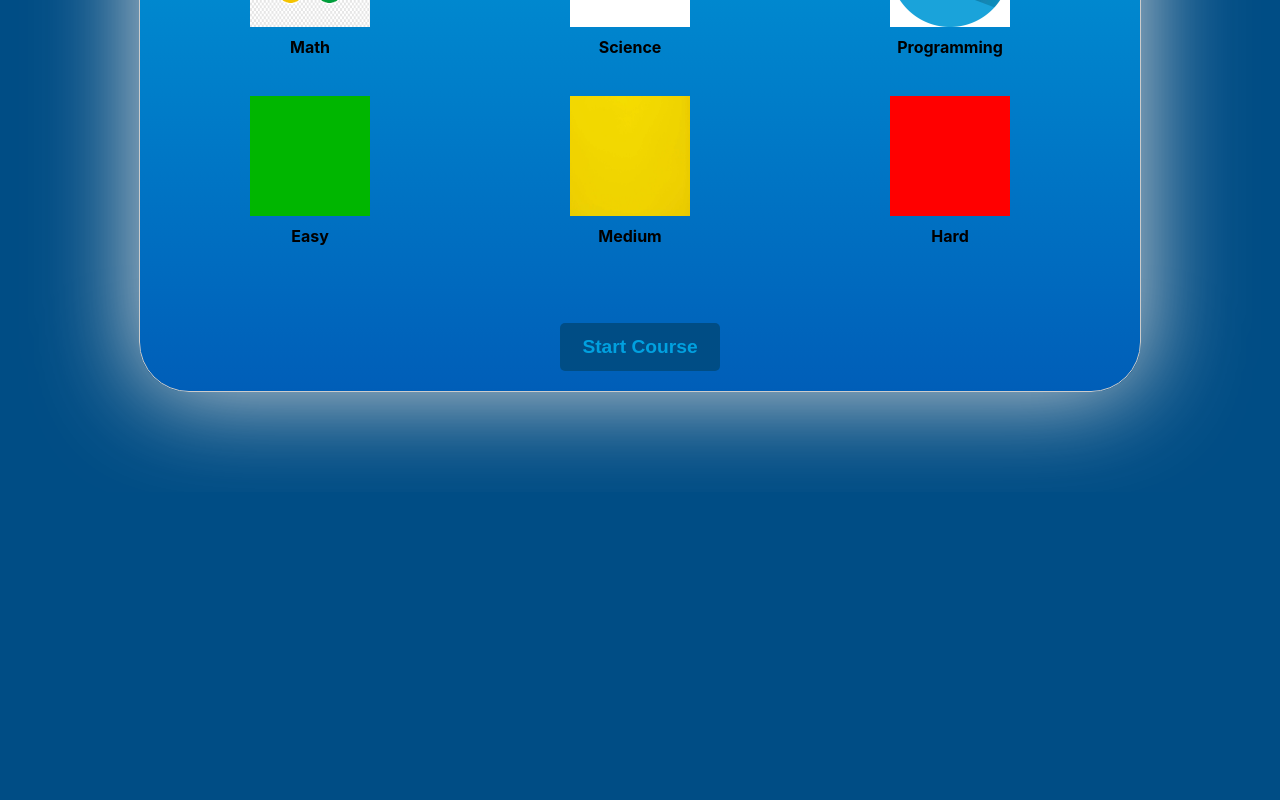
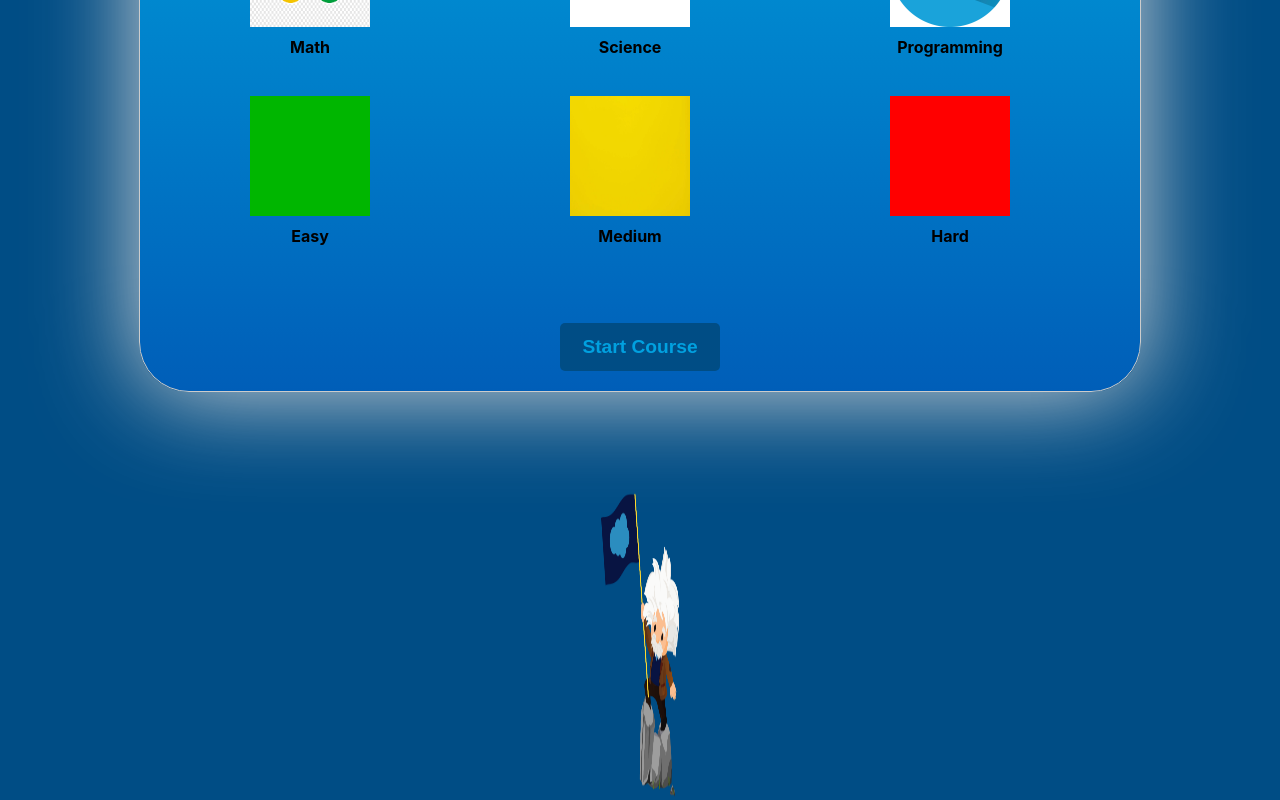
Before and after one commit to FTLRoboForce/FrontEnd, a React (Create React App) app in the folder brainforce-ui/: page /makecourse in a window 1280 px wide. Shown: the part 405-1205 px from the top of the page. Before the commit the page ends 897 px from the top, so only its background shows below. Built offline with nearby package versions, Linux system fonts and the light colour scheme.

Commit message:
make course update

```diff
--- a/brainforce-ui/src/Components/MakeCourse/MakeCourse.css
+++ b/brainforce-ui/src/Components/MakeCourse/MakeCourse.css
@@ -2,7 +2,7 @@
   max-width: 75%;
   margin: 100px auto;
   padding: 20px;
-    background: linear-gradient(#009EDB, #005EB8);
+  background: linear-gradient(#009edb, #005eb8);
   border: 1px solid #ccc;
   border-radius: 50px;
 
@@ -15,7 +15,7 @@
   margin-bottom: 20px;
   font-weight: bolder;
   font-size: 2rem;
-    font-family: 'Roboto', sans-serif;
+  font-family: "Roboto", sans-serif;
 }
 
 form {
@@ -44,7 +44,7 @@
 }
 
 .option-row .option.selected {
-    background-color: #005EB8;
+  background-color: var(--darkblue);
 }
 
 .option-row .option.disabled {
@@ -70,7 +70,6 @@
   width: 10rem;
   height: 3rem;
   border-radius: 5px;
-
 }
 
 .make-course-button:disabled {
@@ -82,3 +81,42 @@
   background-color: var(--lightgrey);
   color: var(--darkblue);
 }
+
+.option-row label:hover {
+  background-color: var(--darkblue);
+}
+
+@keyframes flip {
+  0% {
+    transform: rotateY(0);
+  }
+  50% {
+    transform: rotateY(90deg);
+  }
+  100% {
+    transform: rotateY(180deg);
+  }
+}
+
+.einstein-img {
+  display: flex;
+  flex-direction: row;
+  justify-content: space-between;
+}
+
+.einstein-img img {
+  width: 20%;
+  animation: flip 4s  infinite;
+  animation-direction: alternate;
+  animation-timing-function: linear;
+}
+
+
+.einstein-img {
+  display: flex;
+  flex-direction: row;
+  justify-content: center;
+}
+.einstein-img img {
+  width: 20%;
+}
--- a/brainforce-ui/src/Components/MakeCourse/MakeCourse.jsx
+++ b/brainforce-ui/src/Components/MakeCourse/MakeCourse.jsx
@@ -1,5 +1,6 @@
 import React, { useState } from "react";
 import "./MakeCourse.css";
+import einstein from "../../images/einstein.png";
 
 // Import images for subjects
 import mathImage from "./math.png";
@@ -45,6 +46,9 @@ export default function MakeCourse() {
   const isSubmitDisabled = !subject || !difficulty;
 
   return (
+    <>
+
+
     <div className="course-options-container">
       <h2>Choose Course Options</h2>
       <form onSubmit={handleSubmit}>
@@ -111,5 +115,15 @@ export default function MakeCourse() {
         </button>
       </form>
     </div>
+
+    <div className= "einstein-img">
+      <img src={einstein} alt="Einstein" />
+
+
+
+
+
+    </div>
+    </>
   );
 }
```
Lines whose indentation alone changed are shown as unchanged.
